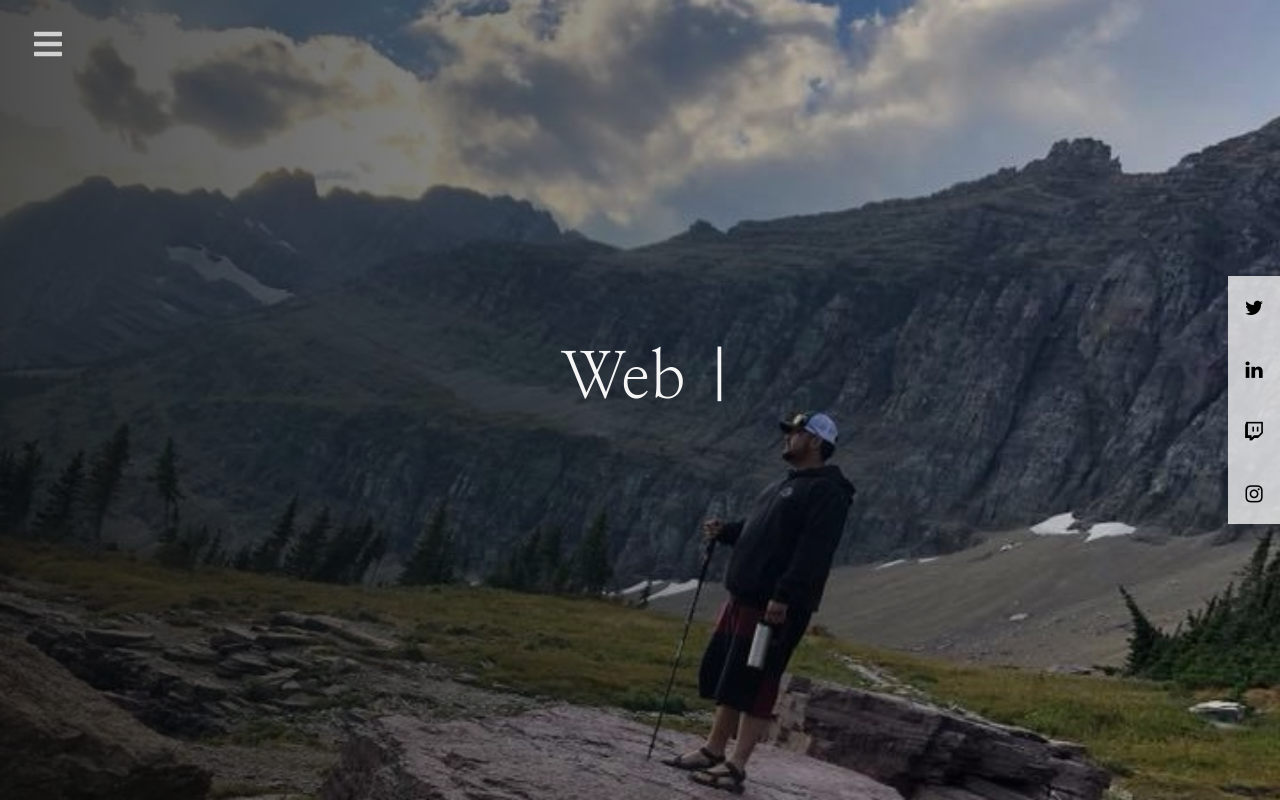
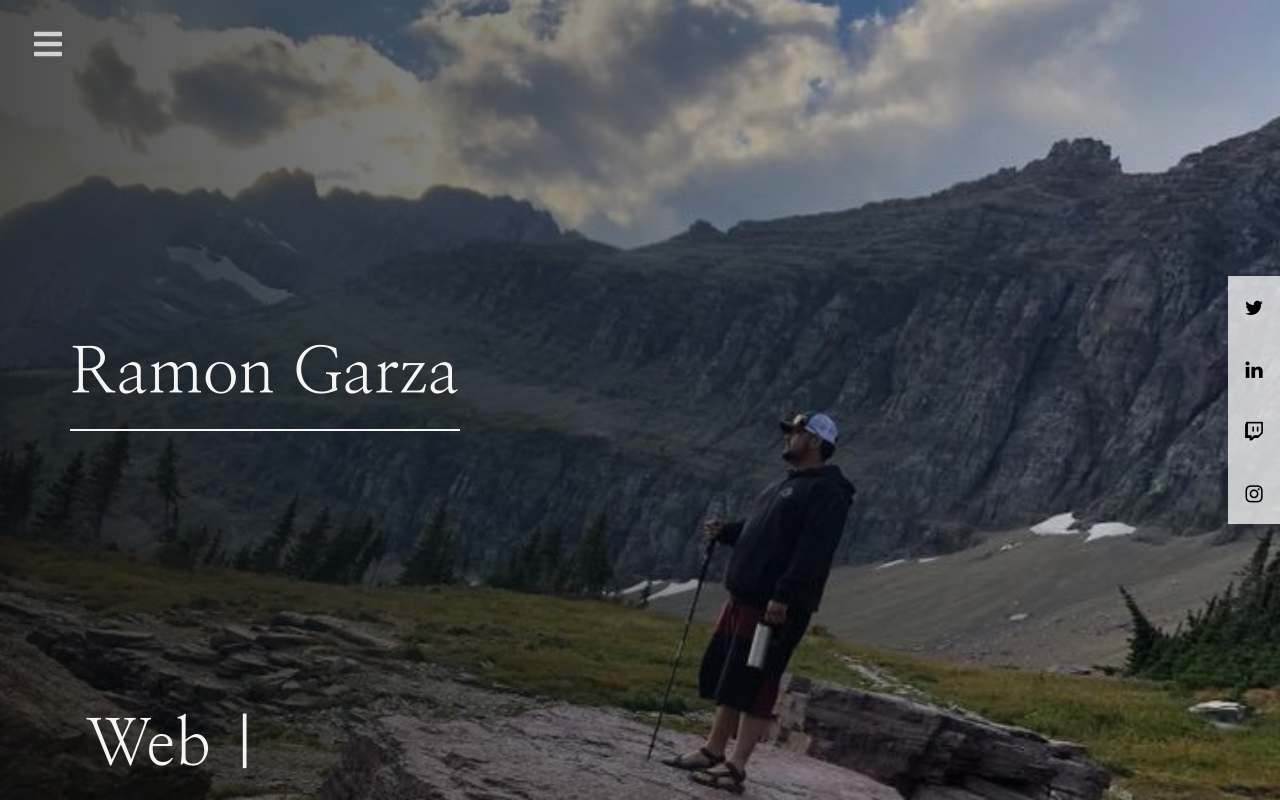
Before and after one commit to Ramong06/portfolio-website, a React (Create React App) app: page / in a window 1280 px wide. Built offline with nearby package versions, Linux system fonts and the light colour scheme; the HTML template or start-up script is replaced by a standard one.

Commit message:
adding changes to homepage

```diff
--- a/src/components/Hero/index.js
+++ b/src/components/Hero/index.js
@@ -49,7 +49,13 @@ const Hero = () => {
             <Navbar />
             <Container fluid="md">
                 <Sidebar />
-                <Row className="justify-content-md-center">
+                <Row className="justify-content-md-left">
+                    <div className="hero-header-text">
+                        <h1 className="my-name">Ramon Garza</h1>
+                        <hr className="about-page-line"/>
+                    </div>
+                </Row>
+                <Row className="justify-content-md-left">
                     <div className="hero-text">
                         <h3 className="typeWriter"><span className="iAm"></span>{`${words[index].substring(0, subIndex)}${blink ? "|" : " "}`}</h3>
                     </div>
--- a/src/components/Hero/styles.css
+++ b/src/components/Hero/styles.css
@@ -3,6 +3,17 @@
     height: 100vh;
     background-position: center;
     background-size: cover;
+}
+
+.my-name {
+    margin-top: 4em;
+	font-size: 64px;
+	font-family: "Nanum Myeongjo", sans-serif;
+    color: whitesmoke;
+}
+
+hr.about-page-line {
+    border: 1px solid whitesmoke;
 }
 
 .hero-text {
--- a/src/pages/About.js
+++ b/src/pages/About.js
@@ -15,6 +15,10 @@ const About = () => {
                     <Col>
                         <img className="myPicImage" src={MyPic} alt="male-in-front-of-computer" />
                     </Col>
+                    <Col>
+                        <p>HELLO MY NAME IS RAMON GARZA III AND I AM A WEB DEVELOPER.  I MAKE WEBSITES AND THINGS!</p>
+                        <hr/>
+                    </Col>
                 </Row>
             </Container>
         </div>
```
